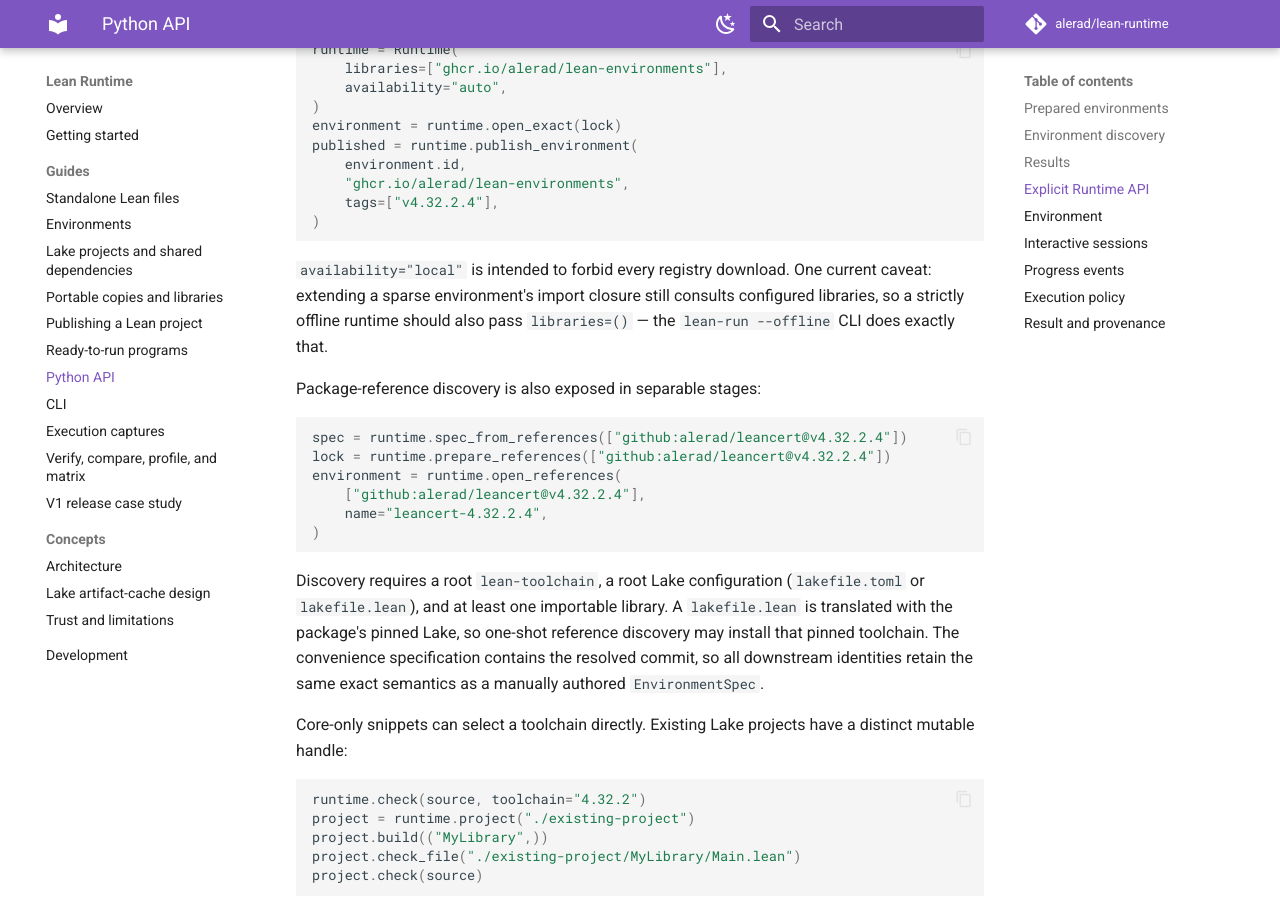
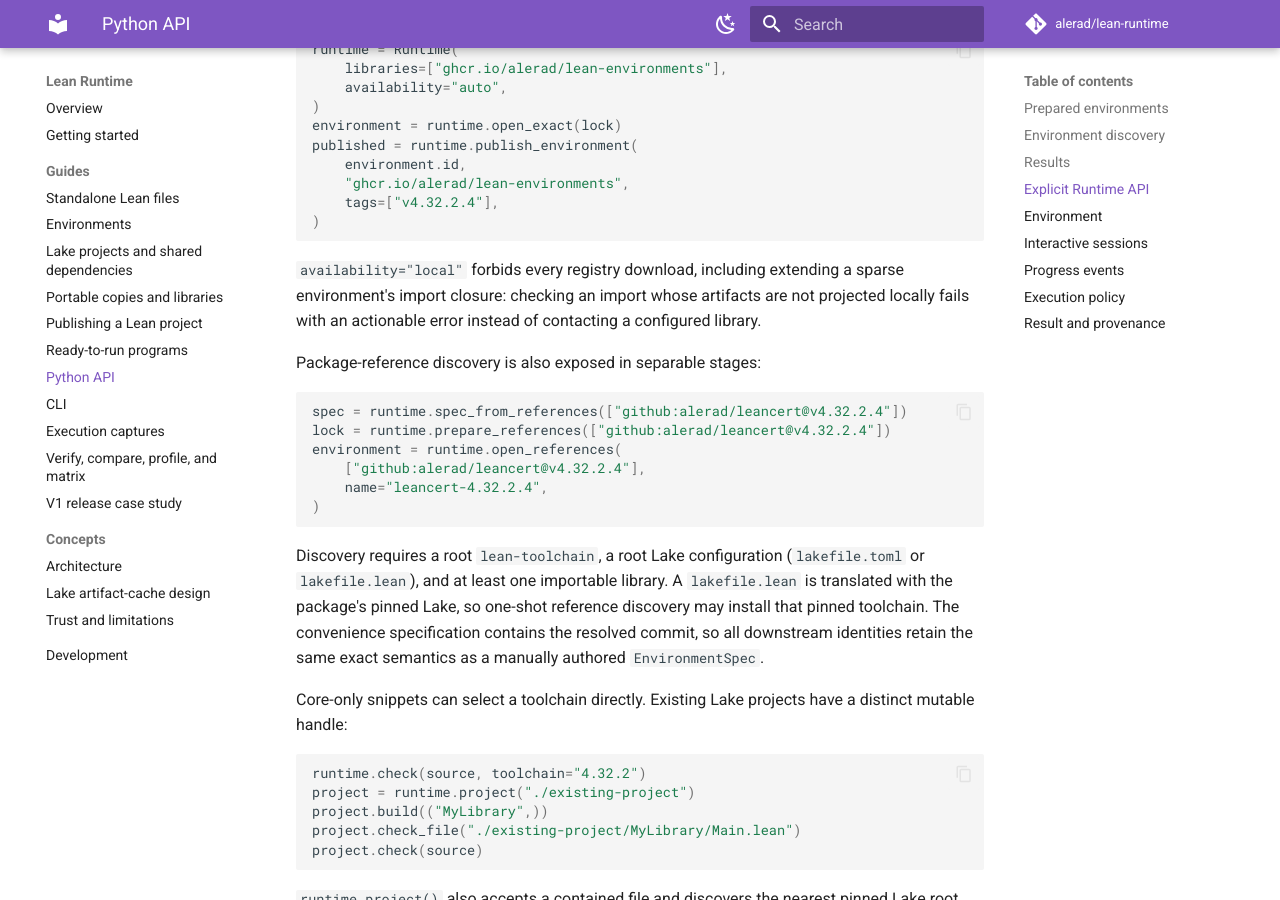
Before and after one commit to alerad/lean-runtime, an MkDocs documentation site: the page built from docs/python-api.md, in a window 1280 px wide and 900 px high, scrolled down 2473 px. Built offline with MkDocs 1.6.1 and Material for MkDocs 9.7.7, drawn with Linux system fonts in a browser that asks for light colours; comment, search, counter and statistics services are not loaded.

Commit message:
Enforce availability=local in sparse module acquisition
Extending a sparse projection was the one download path that ignored the
availability policy, so Runtime(availability='local') could still contact a
configured library when a locally opened capsule needed a missing import
closure. Mirror the guard the adjacent _acquire_check_toolchain already has,
naming the missing roots and pointing at the full environment.

Docs stop describing libraries=() as the workaround for strictly offline
use.

````diff
--- a/docs/python-api.md
+++ b/docs/python-api.md
@@ -134,10 +134,10 @@
 )
 ```
 
-`availability="local"` is intended to forbid every registry download. One
-current caveat: extending a sparse environment's import closure still
-consults configured libraries, so a strictly offline runtime should also
-pass `libraries=()` — the `lean-run --offline` CLI does exactly that.
+`availability="local"` forbids every registry download, including extending a
+sparse environment's import closure: checking an import whose artifacts are not
+projected locally fails with an actionable error instead of contacting a
+configured library.
 
 Package-reference discovery is also exposed in separable stages:
 
````
Also changed, not shown: docs/architecture.md (+4 -4 lines), docs/environments.md (+2 -1 lines), 2 other files.
